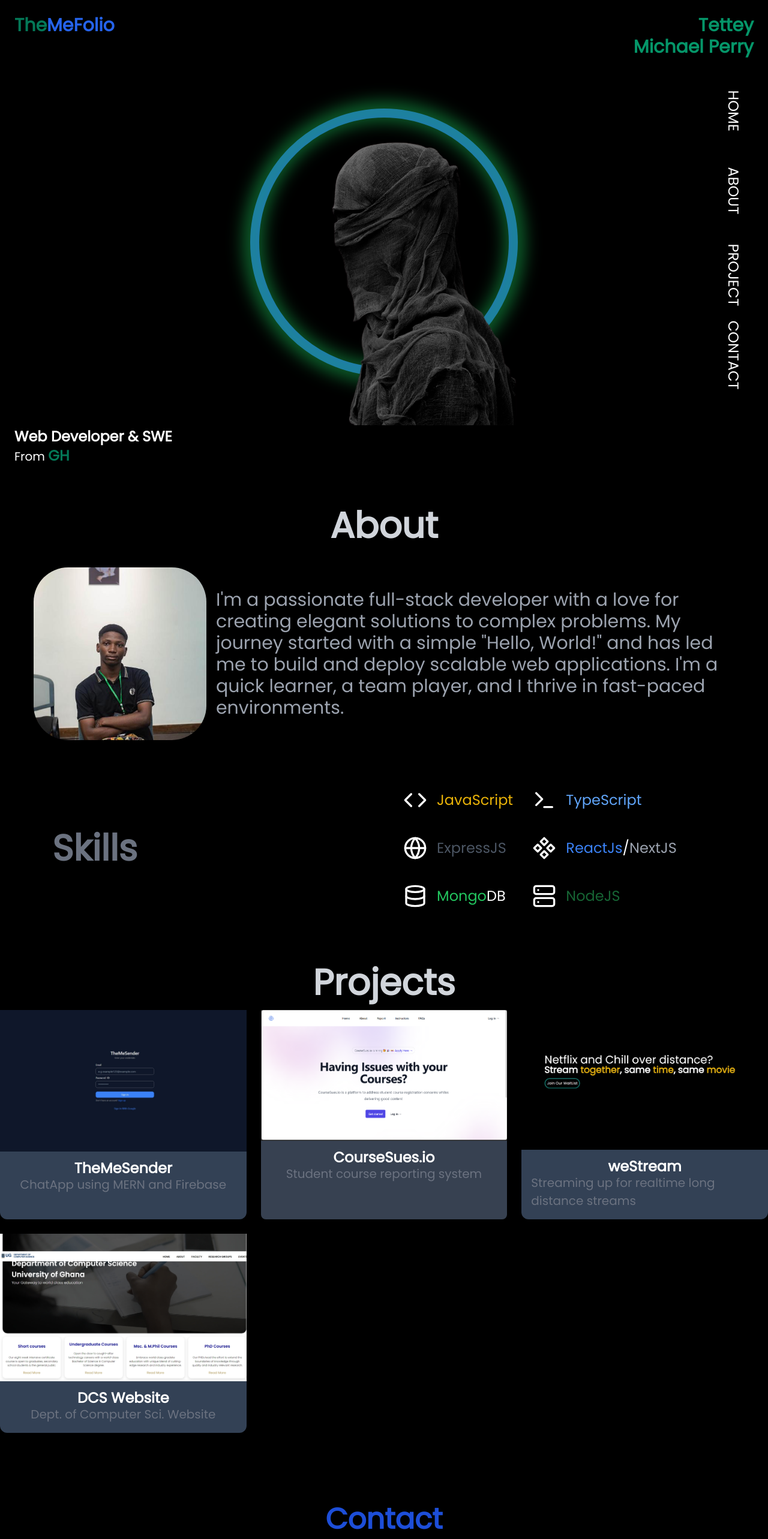
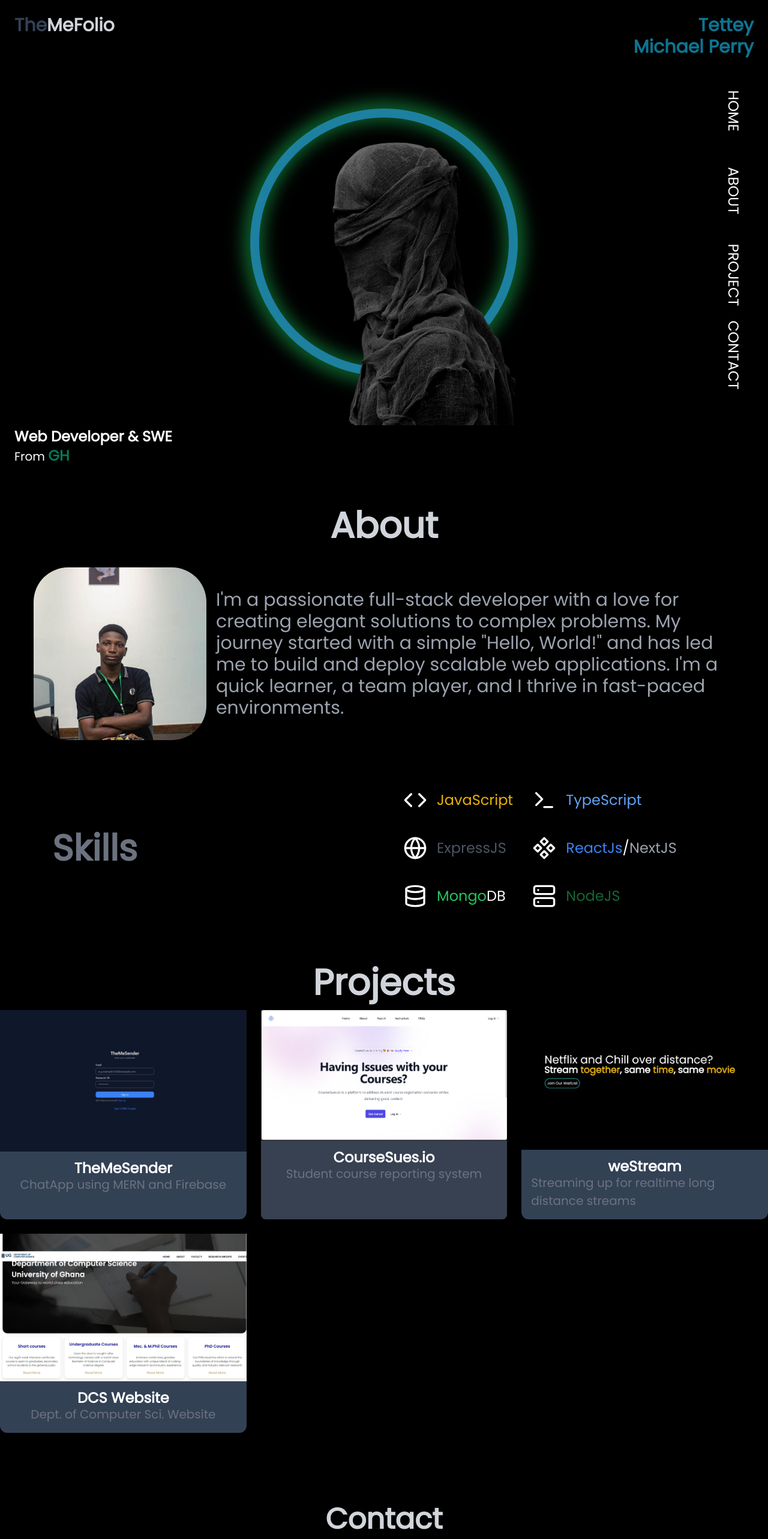
Before and after one commit to michaelperryjnr/themefolio, a React (Create React App) app in the folder client/: page / in a window 1280 px wide. Shown: the top 2566 px of the page at 60% size. Built offline with nearby package versions, Linux system fonts and the light colour scheme.

Commit message:
Changed colors

```diff
--- a/client/src/Components/Home.js
+++ b/client/src/Components/Home.js
@@ -13,13 +13,13 @@ export default function Home() {
       >
         <div className="flex flex-row justify-between  relative max-sm:justify-center max-sm:py-8 ">
           <a
-            className="text-emerald-700 font-semibold text-3xl max-sm:text-3xl"
+            className="text-slate-700 font-semibold text-3xl max-sm:text-3xl"
             href="/"
           >
-            The<span className="text-blue-600">MeFolio</span>
+            The<span className="text-gray-300">MeFolio</span>
           </a>
           <a
-            className="t text-emerald-600 font-semibold text-3xl text-right max-sm:[display:none]"
+            className=" text-cyan-700 font-semibold text-3xl text-right max-sm:[display:none]"
             href="/"
           >
             Tettey <br />
--- a/client/src/Sections/Contact.js
+++ b/client/src/Sections/Contact.js
@@ -10,7 +10,7 @@ export default function Contact() {
           className="h-screen px-4 py-6 container mx-auto flex justify-center items-center flex-col"
           id="WaitlistForm"
         >
-          <h1 className="text-center font-bold text-5xl text-blue-700 mb-7 max-sm:text-4xl max-sm:my-3">
+          <h1 className="text-center font-bold text-5xl text-gray-300 mb-7 max-sm:text-4xl max-sm:my-3">
             Contact
           </h1>
           <div className="flex flex-col gap-7 px-3 py-4 my-4">
```
